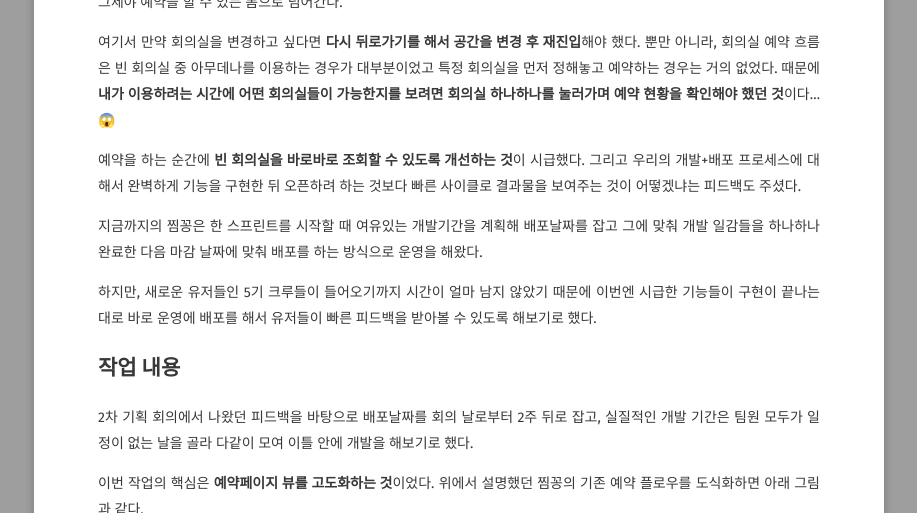
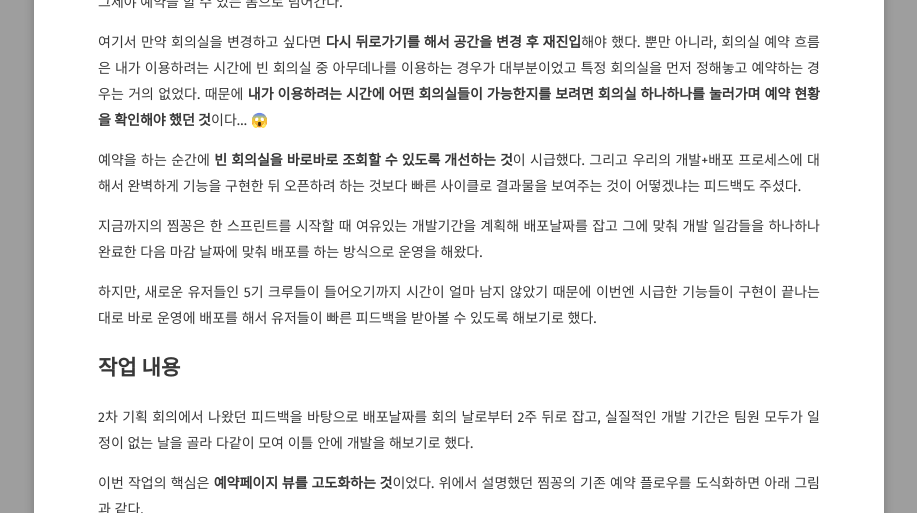
Before and after one commit to xrabcde/xrabcde.github.io, a Jekyll site: the page built from _posts/2023-03-19-zzimkkong-2.0-2.md, in a window 1280 px wide and 900 px high, scrolled down 1500 px, cut to the strip 226-739 px from the top of the window. Shown: the whole strip, without its empty margins (181-1098 px from the left). Built offline with Jekyll 4.4.1, drawn with Linux system fonts in a browser that asks for light colours; some web fonts are replaced; comment, search, counter and statistics services are not loaded.

Commit message:
modify: 찜꽁 2.0 개발기 - 2

```diff
--- a/_posts/2023-03-19-zzimkkong-2.0-2.md
+++ b/_posts/2023-03-19-zzimkkong-2.0-2.md
@@ -40,7 +40,7 @@ comments: true
 그제야 예약을 할 수 있는 폼으로 넘어간다.
 
 여기서 만약 회의실을 변경하고 싶다면 **다시 뒤로가기를 해서 공간을 변경 후 재진입**해야 했다.
-뿐만 아니라, 회의실 예약 흐름은 빈 회의실 중 아무데나를 이용하는 경우가 대부분이었고 특정 회의실을 먼저 정해놓고 예약하는 경우는 거의 없었다.
+뿐만 아니라, 회의실 예약 흐름은 내가 이용하려는 시간에 빈 회의실 중 아무데나를 이용하는 경우가 대부분이었고 특정 회의실을 먼저 정해놓고 예약하는 경우는 거의 없었다.
 때문에 **내가 이용하려는 시간에 어떤 회의실들이 가능한지를 보려면 회의실 하나하나를 눌러가며 예약 현황을 확인해야 했던 것**이다... 😱
 
 예약을 하는 순간에 **빈 회의실을 바로바로 조회할 수 있도록 개선하는 것**이 시급했다.
```
